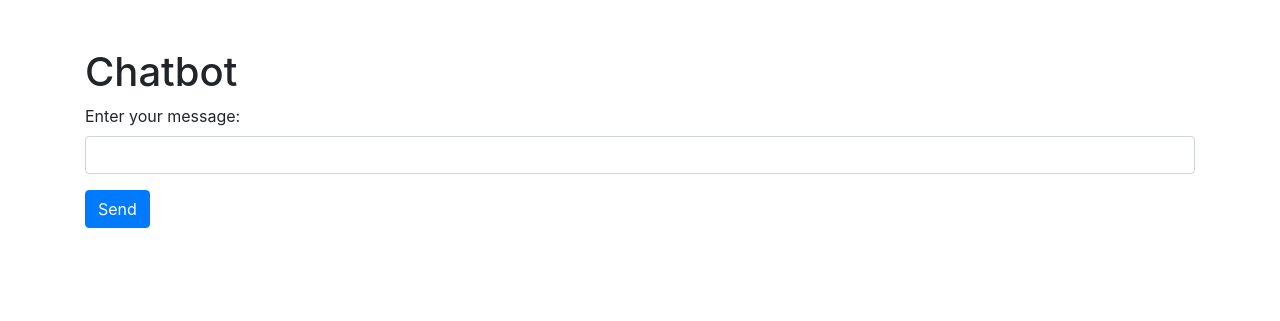
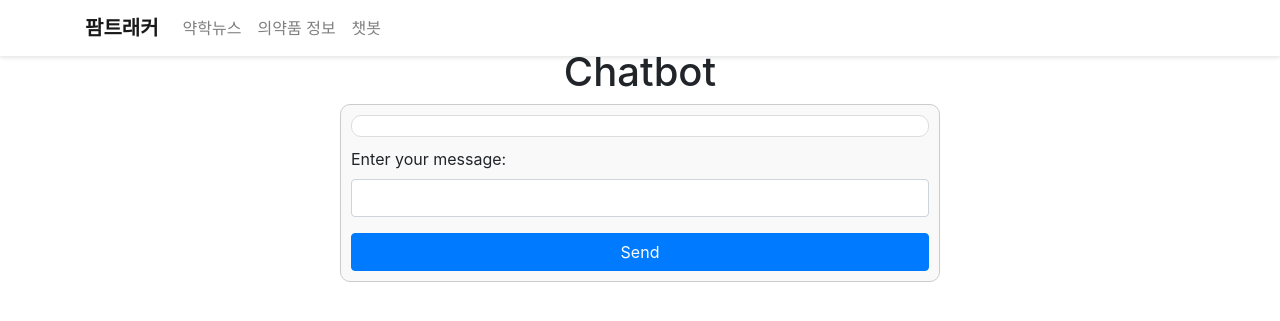
Before and after one commit to huiseori/pharmt, a Django app: page /chatbot/ in a window 1280 px wide. Shown: the top 321 px of the page. Run offline with Django 5.2, Linux system fonts and the light colour scheme; some libraries are stand-ins or nearby versions.

Commit message:
ocr/detail/drug

```diff
--- a/single_pages/templates/chatbot.html
+++ b/single_pages/templates/chatbot.html
@@ -3,27 +3,104 @@
 <head>
     <title>Chatbot</title>
     <link rel="stylesheet" href="https://stackpath.bootstrapcdn.com/bootstrap/4.5.2/css/bootstrap.min.css">
+    <style>
+        .navbar {
+            background-color: #fff;
+            box-shadow: 0 2px 4px rgba(0,0,0,.1);
+        }
+        .navbar-brand {
+            font-weight: 700;
+            color: var(--primary-color);
+        }
+        .chat-container {
+            max-width: 600px;
+            margin: 0 auto;
+            border: 1px solid #ccc;
+            padding: 10px;
+            border-radius: 10px;
+            background-color: #f9f9f9;
+        }
+        .chat-box {
+            max-height: 400px;
+            overflow-y: scroll;
+            margin-bottom: 10px;
+            padding: 10px;
+            background-color: #fff;
+            border-radius: 10px;
+            border: 1px solid #ddd;
+        }
+        .message {
+            margin-bottom: 10px;
+        }
+        .message.user {
+            text-align: right;
+        }
+        .message.bot {
+            text-align: left;
+        }
+        .message p {
+            display: inline-block;
+            padding: 10px;
+            border-radius: 10px;
+            margin: 0;
+        }
+        .message.user p {
+            background-color: #007bff;
+            color: #fff;
+        }
+        .message.bot p {
+            background-color: #e9ecef;
+        }
+    </style>
 </head>
 <body>
+    <nav class="navbar navbar-expand-lg navbar-light fixed-top">
+        <div class="container">
+            <a class="navbar-brand" href="{% url 'home' %}">팜트래커</a>
+            <button class="navbar-toggler" type="button" data-bs-toggle="collapse" data-bs-target="#navbarNav">
+                <span class="navbar-toggler-icon"></span>
+            </button>
+            <div class="collapse navbar-collapse" id="navbarNav">
+                <ul class="navbar-nav ms-auto">
+                    <li class="nav-item">
+                        <a class="nav-link" href="{% url 'news' %}">약학뉴스</a>
+                    </li>
+                    <li class="nav-item">
+                        <a class="nav-link" href="{% url 'drug_detail' %}">의약품 정보</a>
+                    </li>
+                    <li class="nav-item">
+                        <a class="nav-link" href="{% url 'chatbot' %}">챗봇</a>
+                    </li>
+                </ul>
+            </div>
+        </div>
+    </nav>
     <div class="container my-5">
-        <h1>Chatbot</h1>
-        <form method="post" class="mb-3">
+        <h1 class="text-center">Chatbot</h1>
+        <div class="chat-container">
+            <div class="chat-box">
+                {% if conversation %}
+                    {% for message in conversation %}
+                        <div class="message {{ message.sender }}">
+                            <p>{{ message.text }}</p>
+                        </div>
+                    {% endfor %}
+                {% endif %}
+            </div>
+            <form method="post">
                 {% csrf_token %}
                 <div class="form-group">
                     <label for="user_input">Enter your message:</label>
                     <input type="text" id="user_input" name="user_input" class="form-control" required>
                 </div>
-            <button type="submit" class="btn btn-primary">Send</button>
+                <button type="submit" class="btn btn-primary btn-block">Send</button>
             </form>
-        {% if response %}
-            <h2>Chatbot's Response:</h2>
-            <p>{{ response }}</p>
-        {% endif %}
             {% if error_message %}
                 <div class="alert alert-danger mt-3" role="alert">
                     {{ error_message }}
                 </div>
             {% endif %}
         </div>
+    </div>
 </body>
 </html>
--- a/single_pages/views.py
+++ b/single_pages/views.py
@@ -30,16 +30,42 @@ from .models import ChatbotModel
 def home_view(request):
     return render(request, 'home.html')
 
+import openai  # Assuming you're using OpenAI's GPT-3/4 as the chatbot backend
+from django.views.decorators.csrf import csrf_exempt
+
+# Add your OpenAI API key here
+openai.api_key = 'sk-proj-lNNVV0yUcfVFllhJBv1GT3BlbkFJhaMXeqwt6QSUXD1zWwwL'
+@csrf_exempt
 def chatbot_view(request):
+    conversation = request.session.get('conversation', [])
+    response = None
+    error_message = None
+
     if request.method == 'POST':
         user_input = request.POST.get('user_input')
-        chatbot = ChatbotModel()
-        response = chatbot.generate_response(user_input)
-        context = {'response': response}
-        return render(request, 'chatbot.html', context)
-    else:
-        context = {'response': ''}
-        return render(request, 'chatbot.html', context)
+
+        if user_input:
+            conversation.append({'sender': 'user', 'text': user_input})
+            try:
+                # Use OpenAI API to get chatbot response with gpt-3.5-turbo model
+                openai_response = openai.ChatCompletion.create(
+                    model="gpt-3.5-turbo",
+                    messages=[
+                        {"role": "system", "content": "You are a helpful assistant."},
+                        {"role": "user", "content": user_input}
+                    ]
+                )
+                bot_response = openai_response.choices[0].message['content'].strip()
+                conversation.append({'sender': 'bot', 'text': bot_response})
+            except Exception as e:
+                error_message = f"Error: {str(e)}"
+        else:
+            error_message = "Please enter a message."
+
+    # Save the updated conversation in the session
+    request.session['conversation'] = conversation
+
+    return render(request, 'chatbot.html', {'conversation': conversation, 'error_message': error_message})
 
 
 # views.py
```
Also changed, not shown: single_pages/templates/drug_detail.html (+29 -0 lines), single_pages/templates/home.html (+26 -29 lines), single_pages/templates/news.html (+36 -6 lines), db.sqlite3. Lines whose indentation alone changed are shown as unchanged.
